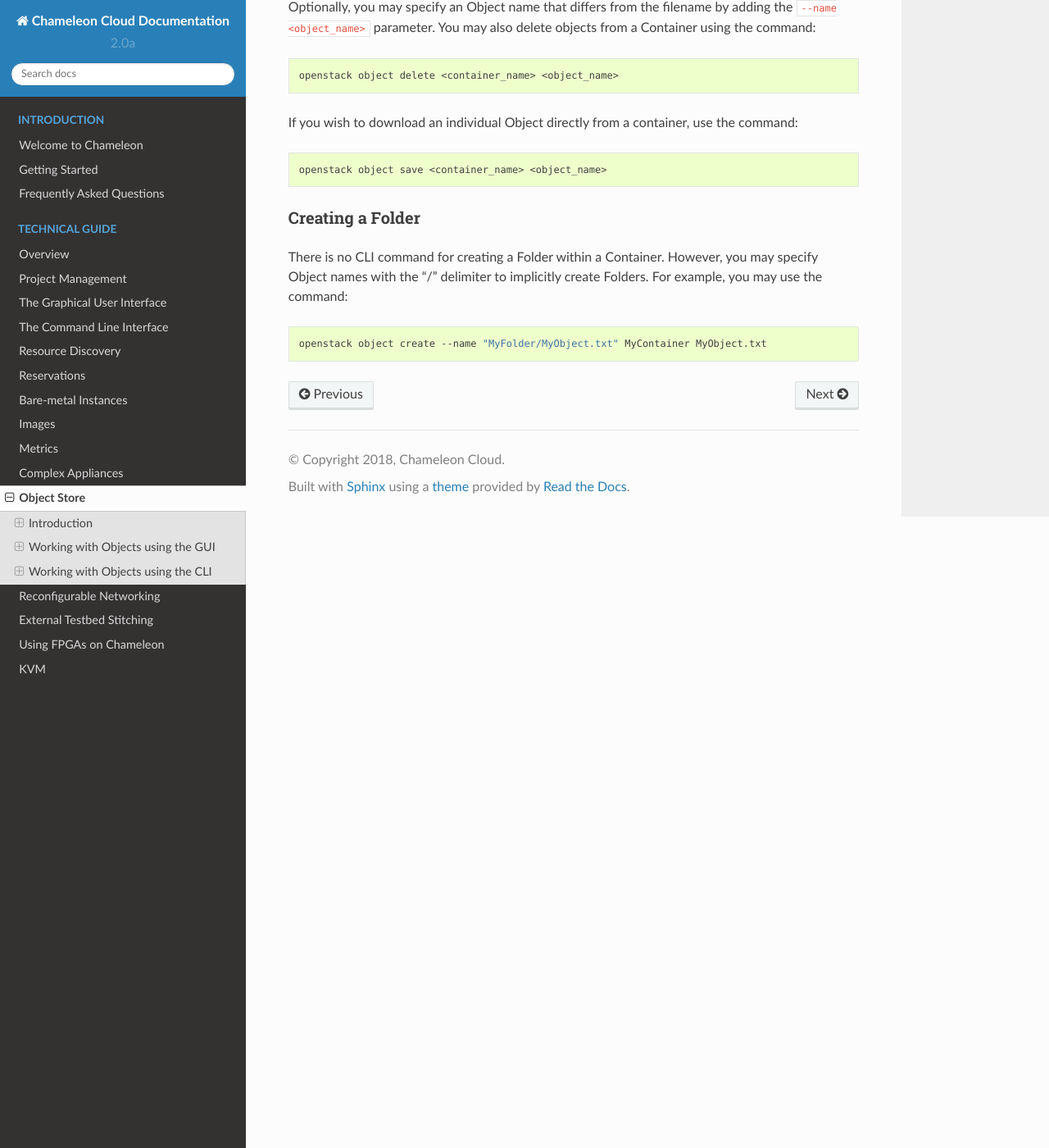
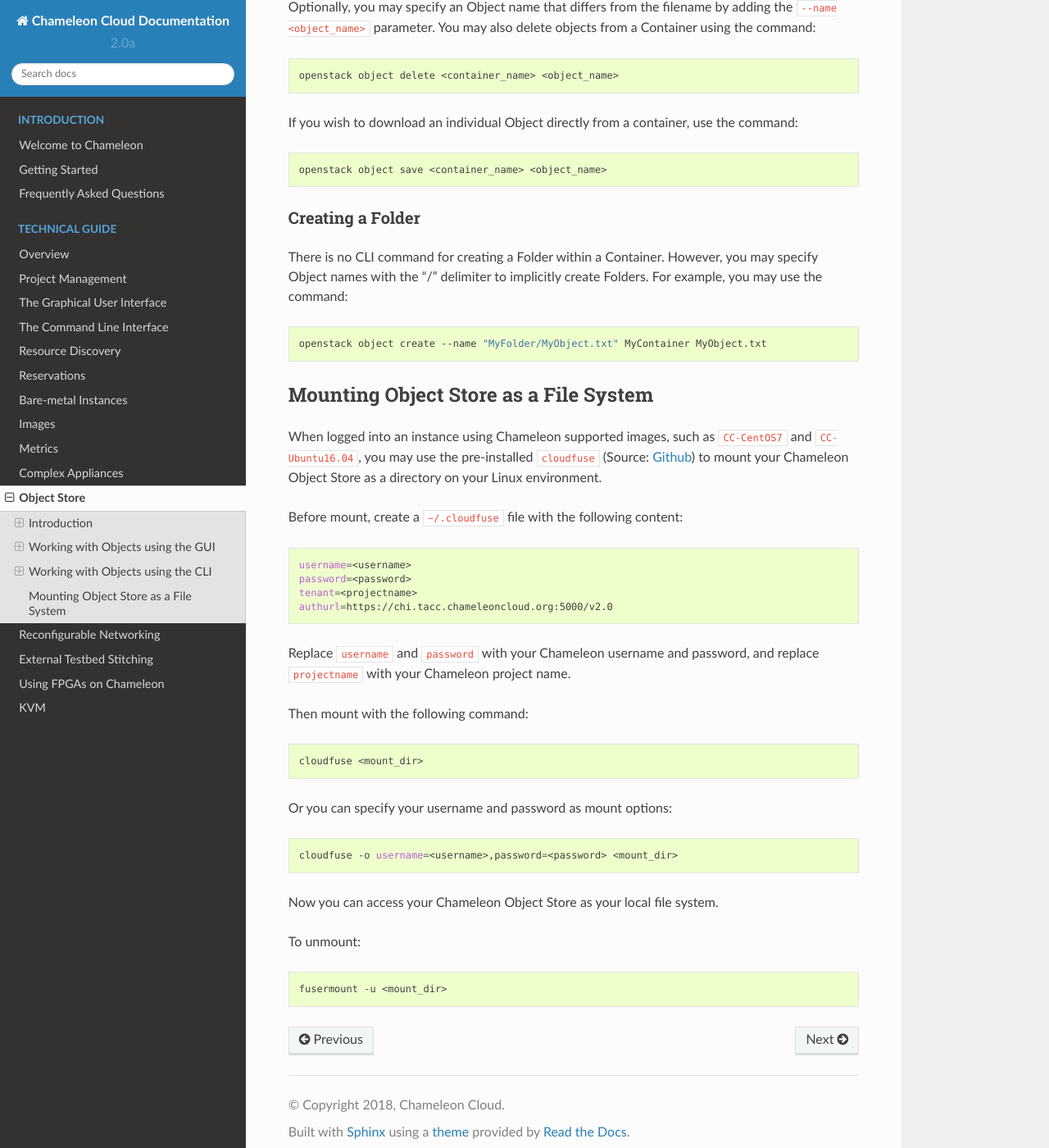
Before and after one commit to ChameleonCloud/docs, a Sphinx documentation site: the page built from source/technical/swift.rst, in a window 1280 px wide and 1400 px high, scrolled down 6386 px. Shown: the whole window at 82% size. Built offline with Sphinx 7.4.7 and the Read the Docs theme 2.0.0, drawn with Linux system fonts in a browser that asks for light colours.

Commit message:
documentation for cloudfuse

```diff
--- a/source/technical/swift.rst
+++ b/source/technical/swift.rst
@@ -201,3 +201,40 @@ There is no CLI command for creating a Folder within a Container. However, you m
 .. code-block:: bash
 
    openstack object create --name "MyFolder/MyObject.txt" MyContainer MyObject.txt
+
+__________________________________
+Mounting Object Store as a File System
+__________________________________
+
+When logged into an instance using Chameleon supported images, such as ``CC-CentOS7`` and ``CC-Ubuntu16.04``, you may use the pre-installed ``cloudfuse`` (Source: `Github <https://github.com/redbo/cloudfuse>`_) to mount your Chameleon Object Store as a directory on your Linux environment.
+
+Before mount, create a ``~/.cloudfuse`` file with the following content:
+
+.. code-block:: bash
+
+   username=<username>
+   password=<password>
+   tenant=<projectname>
+   authurl=https://chi.tacc.chameleoncloud.org:5000/v2.0
+
+Replace ``username`` and ``password`` with your Chameleon username and password, and replace ``projectname`` with your Chameleon project name.
+
+Then mount with the following command:
+
+.. code-block:: bash
+
+   cloudfuse <mount_dir>
+
+Or you can specify your username and password as mount options:
+
+.. code-block:: bash
+
+   cloudfuse -o username=<username>,password=<password> <mount_dir>
+
+Now you can access your Chameleon Object Store as your local file system.
+
+To unmount:
+
+.. code-block:: bash
+
+   fusermount -u <mount_dir>
```
